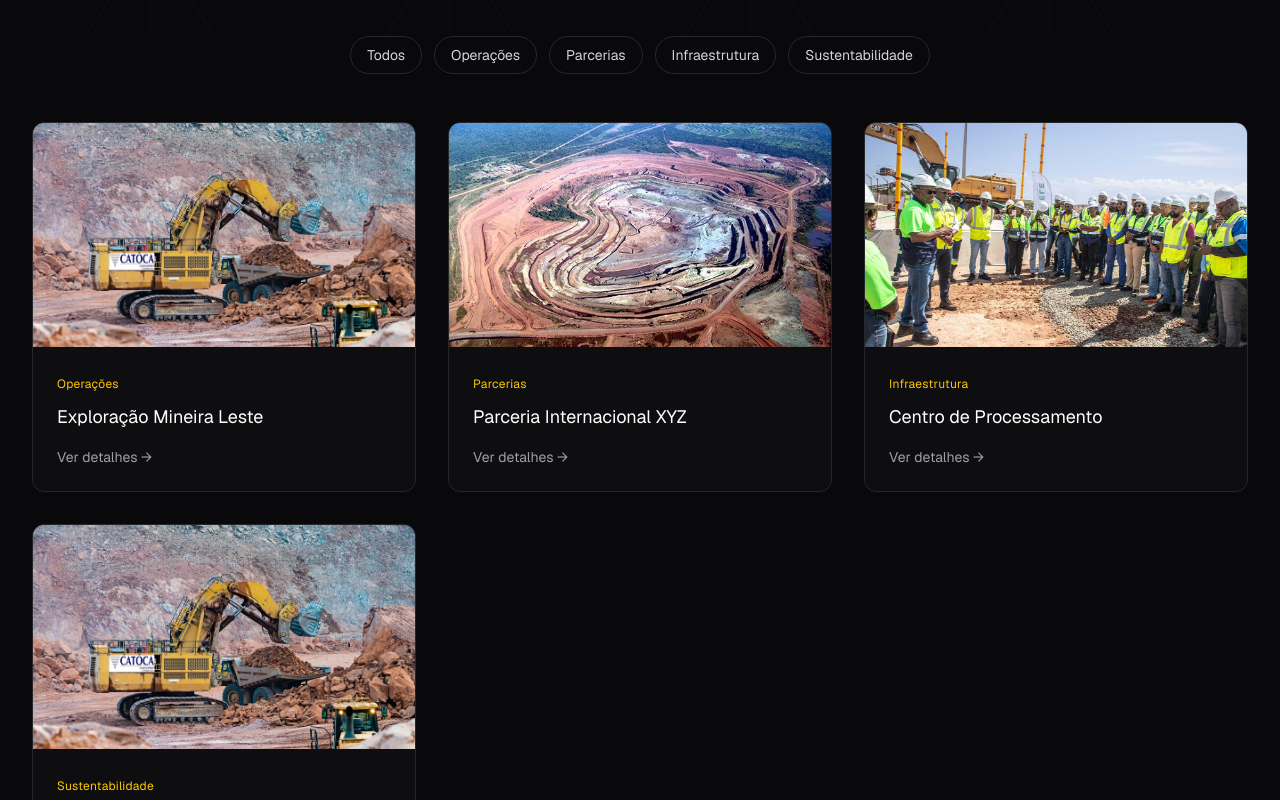
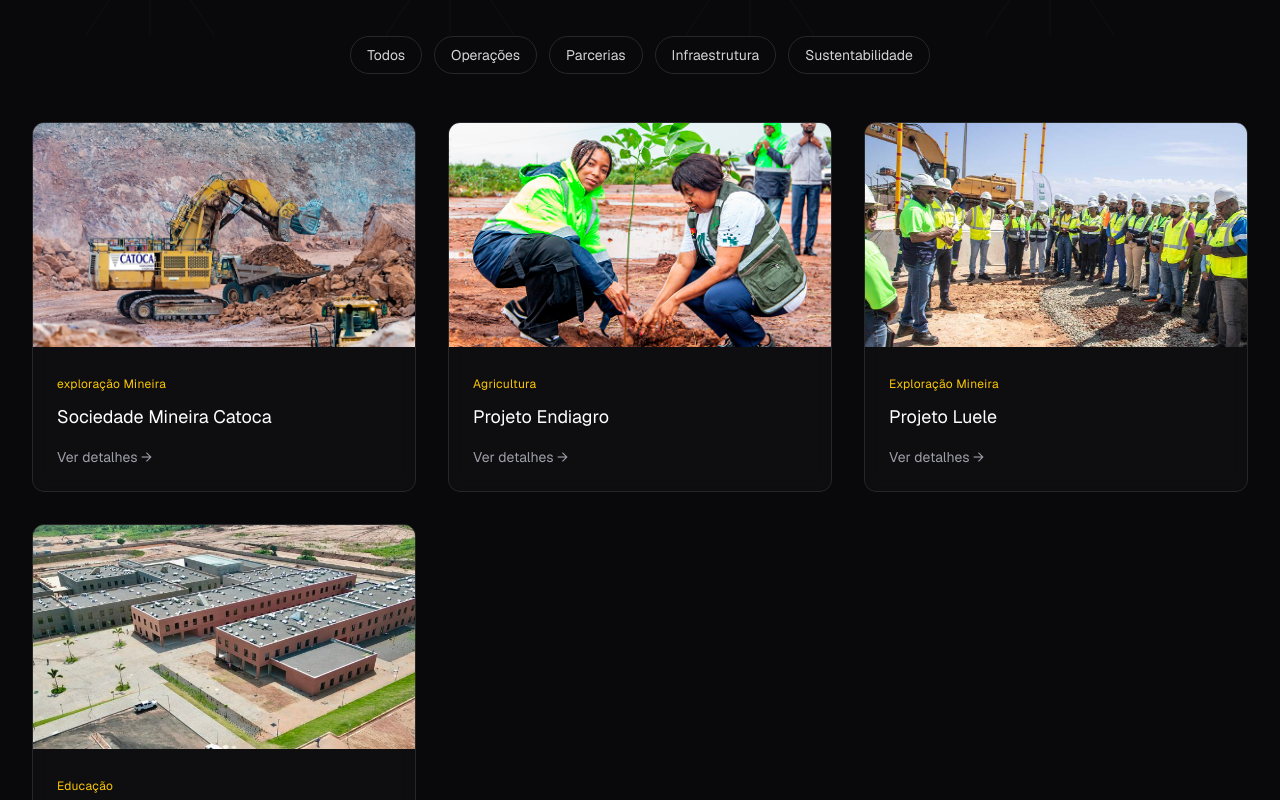
Before and after one commit to yoanny2023/endiama_rebrand, a Next.js app: page /projetos in a window 1280 px wide. Shown: the part 440-1240 px from the top of the page. Built offline with nearby package versions, Linux system fonts and the light colour scheme.

Commit message:
adjust projetos page

```diff
--- a/src/app/projetos/[slug]/page.tsx
+++ b/src/app/projetos/[slug]/page.tsx
@@ -12,18 +12,32 @@
 
 const projects: Project[] = [
   {
-    slug: "exploracao-leste",
-    title: "Exploração Mineira Leste",
-    category: "Operações",
+    slug: "catoca",
+    title: "Catoca: O Coração da Produção de Diamantes em Angola",
+    category: "exploração Mineira",
     image: "/images/catoca.jpg",
-    description: "Projeto focado na expansão das operações mineiras na região leste de Angola, com foco em eficiência e sustentabilidade."
+    description: "A Catoca é a maior empresa do setor diamantífero em Angola e explora o quarto maior quimberlito do mundo, na província da Lunda Sul. Responsável por mais de 75% da produção nacional de diamantes, a sociedade destaca-se pela sua robustez operacional e tecnológica a céu aberto. Além do impacto económico, é o principal motor de desenvolvimento social na região, gerando milhares de empregos e apoiando projetos comunitários essenciais."
   },
   {
-    slug: "parceria-xyz",
-    title: "Parceria Internacional XYZ",
-    category: "Parcerias",
-    image: "/images/luaxe.jpg",
-    description:   "Projeto focado na expansão das operações mineiras na região leste de Angola, com foco em eficiência e sustentabilidade."
+    slug: "endiagro",
+    title: "Endiagro: Impulsionando a Diversificação e Segurança Alimentar",
+    category: "Agricultura",
+    image: "/images/projetos/endiagro.webp",
+    description:   "A Endiagro é a subsidiária da ENDIAMA focada na diversificação económica através do desenvolvimento do potencial agrícola e pecuário das Lundas. O projeto gere fazendas de grande escala que produzem cereais, carne e hortícolas, visando a autossuficiência alimentar da região e o abastecimento das unidades mineiras. É um pilar fundamental para criar novas cadeias de valor e garantir a sustentabilidade económica fora da dependência exclusiva dos recursos minerais."
+  },
+  {
+    slug: "luele",
+    title: "Luele: A Nova Fronteira e o Futuro da Mineração Mundial",
+    category: "Exploração Mineira",
+    image: "/images/luele.jpg",
+    description:   "O Luele representa o novo marco da mineração global, focado na exploração da maior chaminé quimberlítica descoberta em Angola nas últimas décadas. Com uma infraestrutura moderna inaugurada recentemente, este projeto tem o potencial estratégico de duplicar a capacidade de produção de diamantes do país nos próximos anos. É uma iniciativa de longo prazo que simboliza a modernização do setor e a atração de investimento estrangeiro qualificado para o leste angolano."
+  },
+  {
+    slug: "lueji",
+    title: "ULAN: Excelência Académica e Formação do Capital Humano",
+    category: "Educação",
+    image: "/images/projetos/lueji.jpg",
+    description: "Fruto de um investimento estratégico da ENDIAMA, o novo campus da ULAN no Dundo é uma infraestrutura de ensino superior de referência internacional. Com capacidade para mais de 8.000 estudantes, o complexo inclui faculdades modernas, bibliotecas e laboratórios de alta tecnologia para cursos como Medicina, Direito e Economia. Este projeto reflete o compromisso com a formação de quadros nacionais, preparando a juventude local para os desafios do mercado de trabalho global."
   }
 ];
 
@@ -71,7 +85,7 @@
               Sobre o projeto
             </h2>
 
-            <p className="mt-6 leading-relaxed text-zinc-700">
+            <p className="mt-6 leading-relaxed text-zinc-700 text-justify hyphens-auto">
               {project.description}
             </p>
           </div>
--- a/src/app/projetos/page.tsx
+++ b/src/app/projetos/page.tsx
@@ -12,28 +12,28 @@
 
 const projects: Project[] = [
   {
-    slug: "exploracao-leste",
-    title: "Exploração Mineira Leste",
-    category: "Operações",
+    slug: "catoca",
+    title: "Sociedade Mineira Catoca",
+    category: "exploração Mineira",
     image: "/images/catoca.jpg",
   },
   {
-    slug: "parceria-xyz",
-    title: "Parceria Internacional XYZ",
-    category: "Parcerias",
-    image: "/images/luaxe.jpg",
+    slug: "endiagro",
+    title: "Projeto Endiagro",
+    category: "Agricultura",
+    image: "/images/projetos/endiagro.webp",
   },
   {
-    slug: "centro-processamento",
-    title: "Centro de Processamento",
-    category: "Infraestrutura",
+    slug: "luele",
+    title: "Projeto Luele",
+    category: "Exploração Mineira",
     image: "/images/luele.jpg",
   },
   {
-    slug: "iniciativa",
-    title: "Iniciativa Sustentável",
-    category: "Sustentabilidade",
-    image: "/images/catoca.jpg",
+    slug: "lueji",
+    title: "Universidade Lueji A'Nkonde",
+    category: "Educação",
+    image: "/images/projetos/lueji.jpg",
   },
 ];
 
```
Also changed, not shown: public/images/projetos/endiagro.webp (added), public/images/projetos/lueji.jpg (added).
